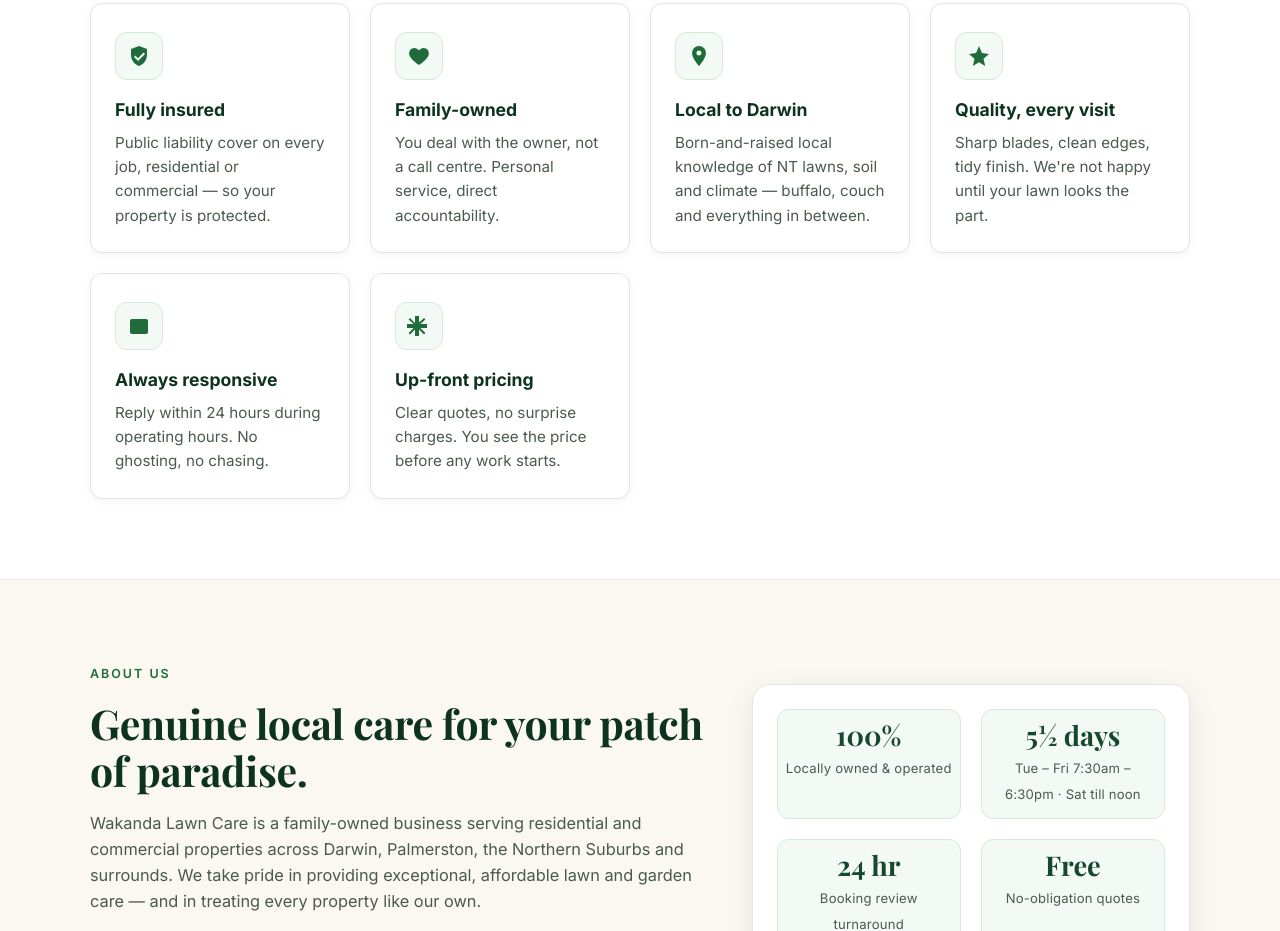
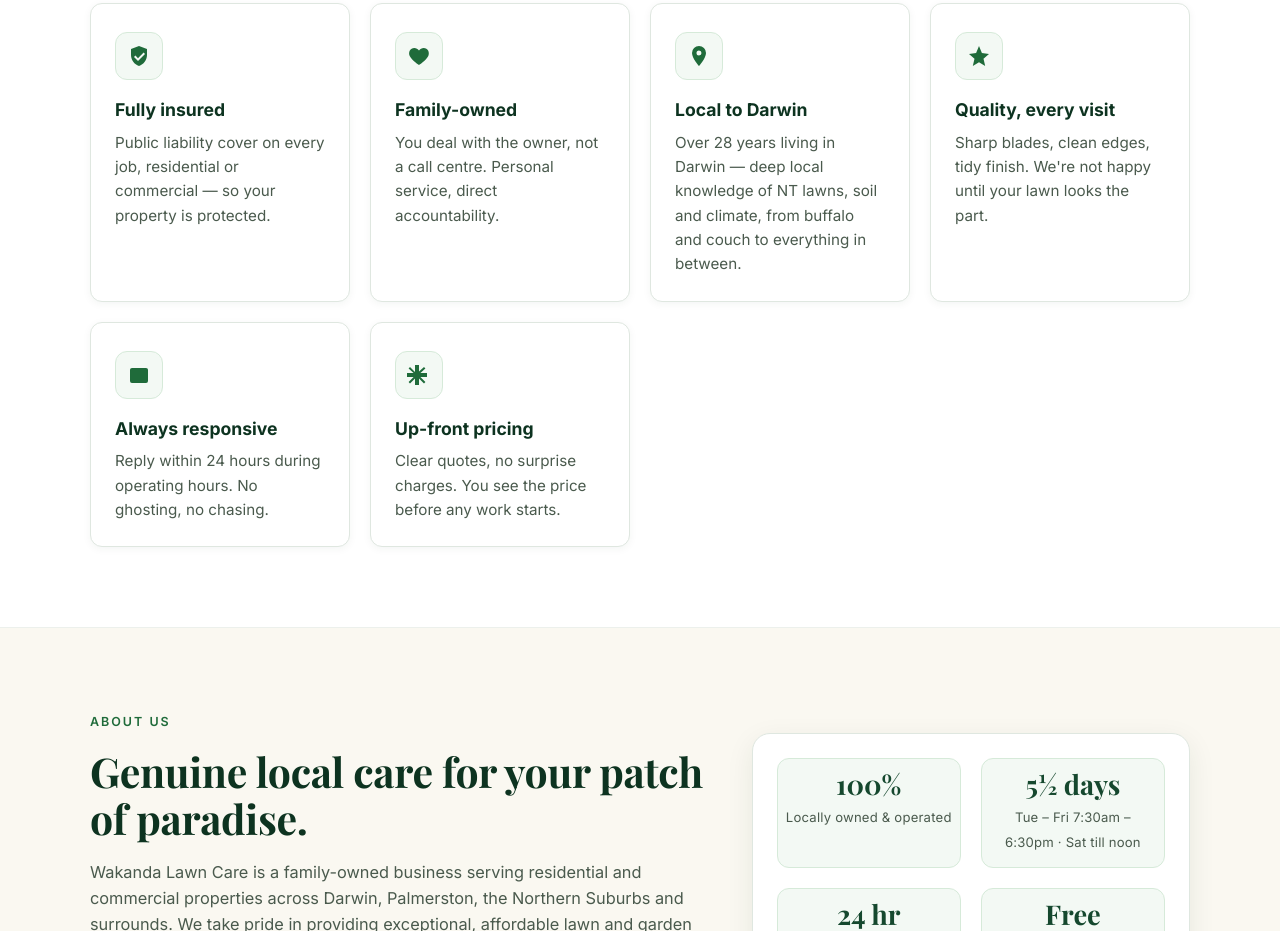
Before and after one commit to mkibigo574/Wakanda-Lawn-Care, a website: page index.html in a window 1280 px wide. Shown: the part 1054-1985 px from the top of the page. Drawn offline with nearby package versions, Linux system fonts and the light colour scheme.

Commit message:
Reword Local to Darwin card to reflect 28+ years living in Darwin

```diff
--- a/index.html
+++ b/index.html
@@ -129,7 +129,7 @@
             </svg>
           </div>
           <h3>Local to Darwin</h3>
-          <p>Born-and-raised local knowledge of NT lawns, soil and climate — buffalo, couch and everything in between.
+          <p>Over 28 years living in Darwin — deep local knowledge of NT lawns, soil and climate, from buffalo and couch to everything in between.
           </p>
         </article>
 
```
